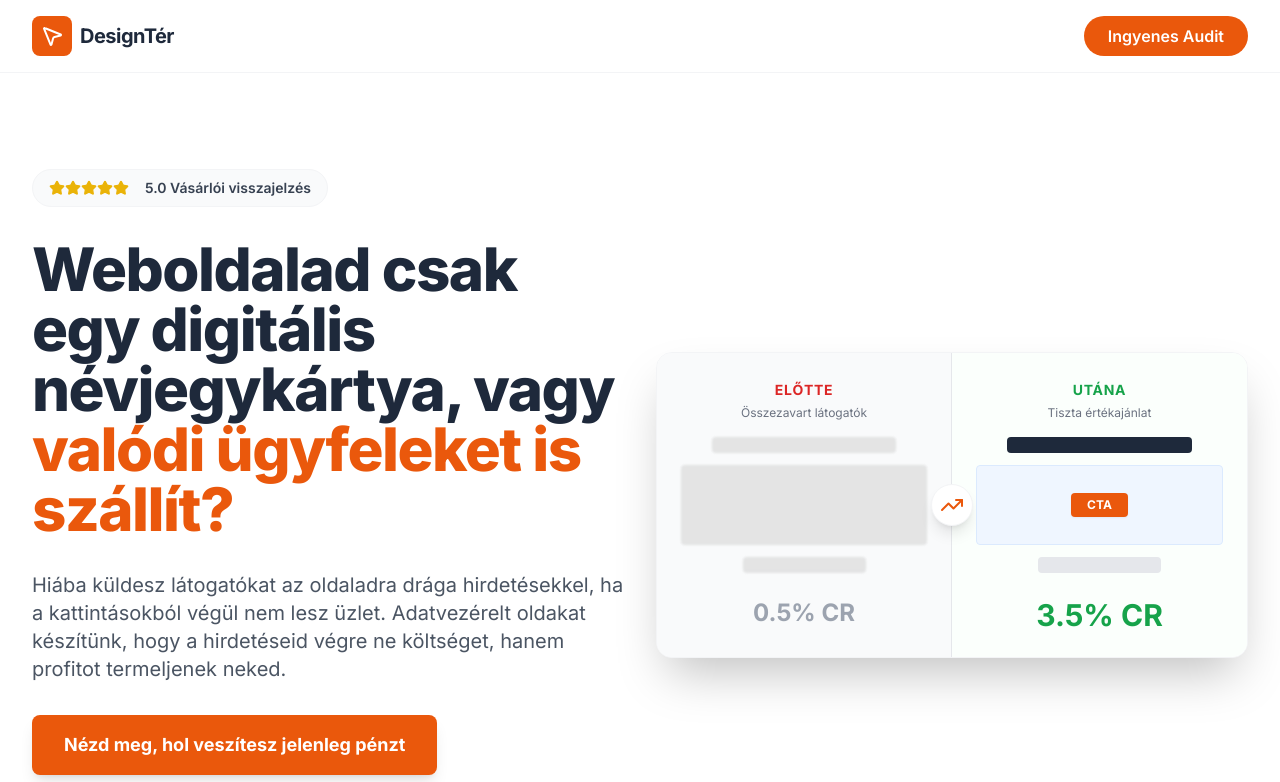
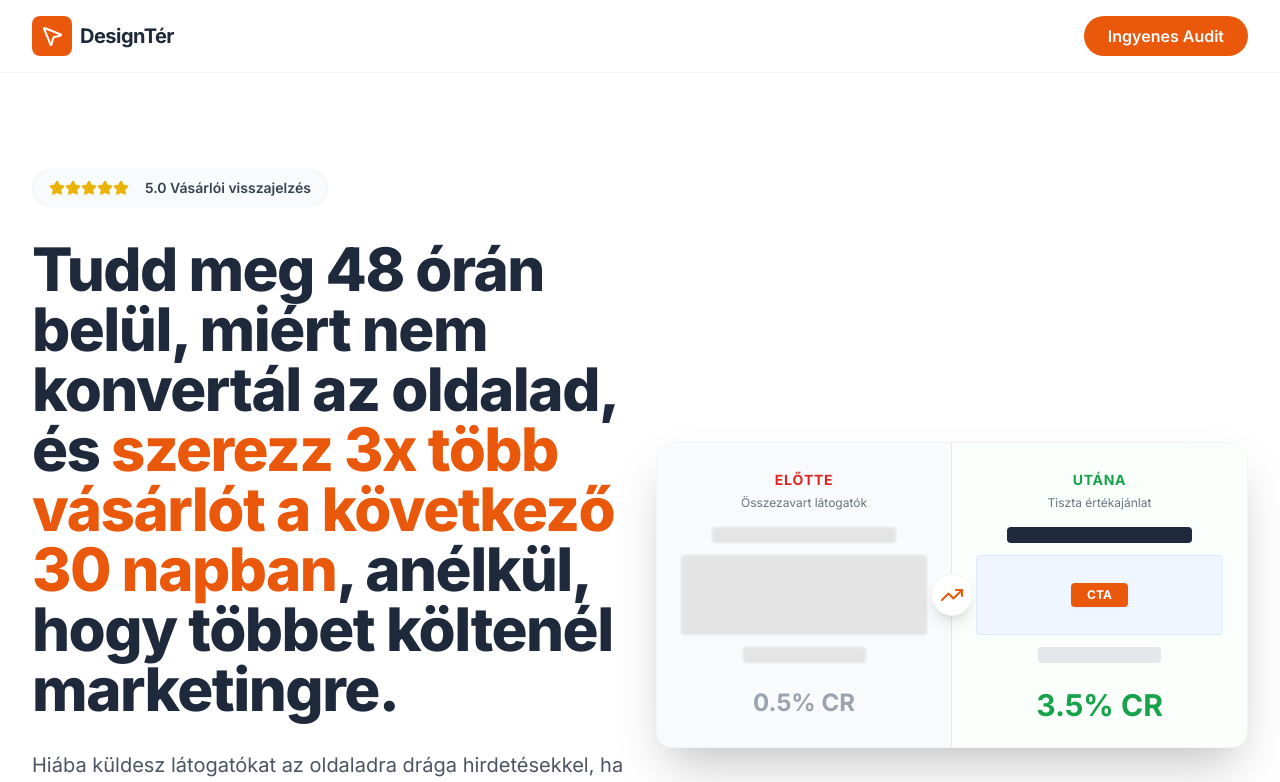
Before and after one commit to landingbulding-git/designter-freeaudit, a React (Vite) app: page / in a window 1280 px wide. Shown: the top 782 px of the page. Built offline with nearby package versions, Linux system fonts and the light colour scheme.

Commit message:
feat: Update content in Hero component

```diff
--- a/components/Hero.tsx
+++ b/components/Hero.tsx
@@ -31,7 +31,7 @@ const Hero: React.FC = () => {
             </div>
 
             <h1 className="text-4xl lg:text-6xl font-extrabold tracking-tight text-brand-900 leading-tight">
-              Weboldalad csak egy digitális névjegykártya, vagy <span className="text-brand-accent">valódi ügyfeleket is szállít?</span>
+            Tudd meg 48 órán belül, miért nem konvertál az oldalad, és <span className="text-brand-accent">szerezz 3x több vásárlót a következő 30 napban</span>, anélkül, hogy többet költenél marketingre.
             </h1>
 
             <p className="text-lg lg:text-xl text-gray-600 leading-relaxed max-w-2xl mx-auto lg:mx-0 min-h-[6rem]">
```
